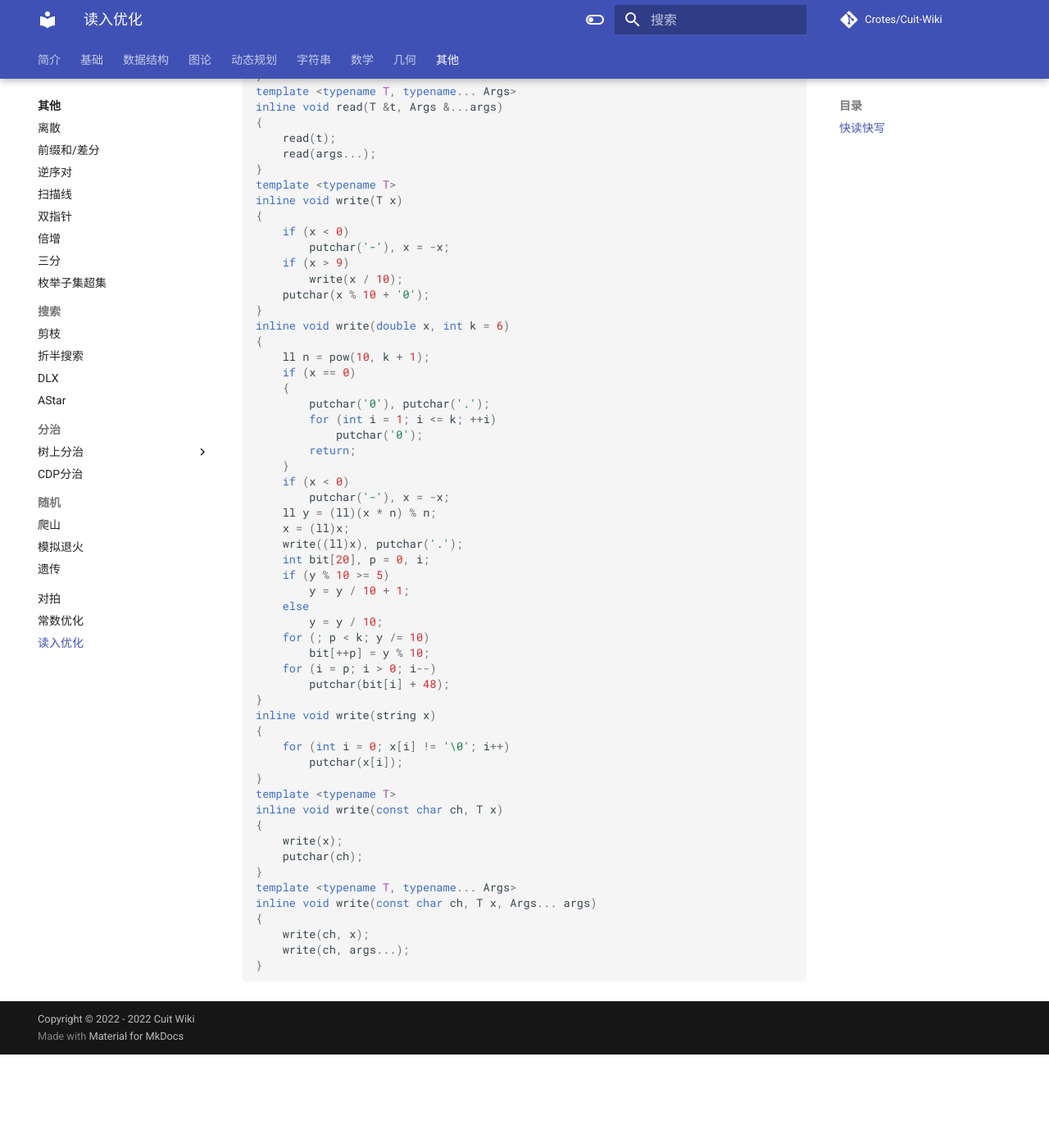
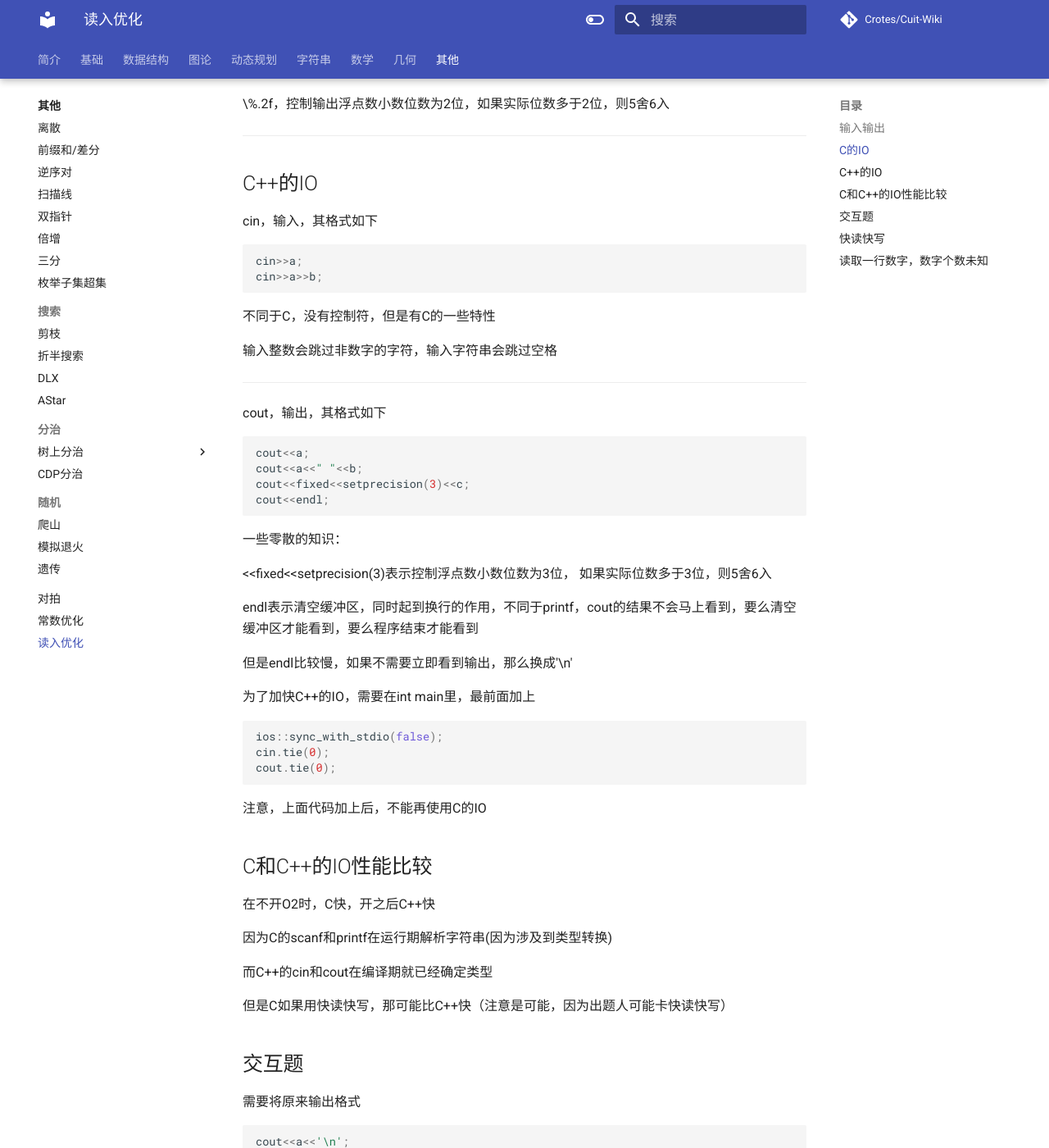
Before and after one commit to Crotes/Cuit-Wiki, an MkDocs documentation site: the page built from docs/Others/读入优化.md, in a window 1280 px wide and 1400 px high, scrolled down 1424 px. Shown: the whole window at 82% size. Built offline with MkDocs 1.6.1 and Material for MkDocs 9.7.7, drawn with Linux system fonts in a browser that asks for light colours; comment, search, counter and statistics services are not loaded; before the commit the page ends 2710 px from its top, so only the background shows below that; some of the changed text lies outside the part shown.

Commit message:
Update 读入优化.md

````diff
--- a/docs/Others/读入优化.md
+++ b/docs/Others/读入优化.md
@@ -1,3 +1,107 @@
+## 输入输出
+>输入输出(input/output)，以下简写为IO
+
+## C的IO
+>这里只讲scanf和printf
+>getchar,putchar,puts等，可以自己查Cpp Reference
+
+scanf，格式化输入并赋值给变量，其格式如下
+```cpp
+scanf("%控制符",&变量名);
+scanf("%控制符%控制符",&变量名,&变量名);
+```
+需要记忆常见数据类型对应的控制符
+
+数据类型|控制符|
+--|:--:|
+int|d|
+long long|lld|
+char|c|
+char*(字符串)|s|
+float|f|
+double|lf|
+
+一些零散的知识：
+
+%d会跳过非数字的字符，$s会跳过空格
+
+%3d可以控制数字输入位数为3位，多于这个位数的不会读入
+
+$c会输入所有的字符，包括空格和换行
+
+---
+printf，格式化输出，其格式如下
+```cpp
+printf("%控制符",变量名);
+printf("%控制符 %控制符",变量名);
+```
+控制符和输入一样
+
+一些零散的知识：
+
+%-05d
+
+5表示输出位数至少为5位，如果实际位数少于5位，则补上一些字符，默认补空格
+
+0表示补0
+
+-表示左对齐，默认右对齐
+
+\%.2f，控制输出浮点数小数位数为2位，如果实际位数多于2位，则5舍6入
+
+---
+## C++的IO
+cin，输入，其格式如下
+```cpp
+cin>>a;
+cin>>a>>b;
+```
+不同于C，没有控制符，但是有C的一些特性
+
+输入整数会跳过非数字的字符，输入字符串会跳过空格
+
+---
+cout，输出，其格式如下
+```cpp
+cout<<a;
+cout<<a<<" "<<b;
+cout<<fixed<<setprecision(3)<<c;
+cout<<endl;
+```
+一些零散的知识：
+
+<<fixed<<setprecision(3)表示控制浮点数小数位数为3位， 如果实际位数多于3位，则5舍6入
+
+endl表示清空缓冲区，同时起到换行的作用，不同于printf，cout的结果不会马上看到，要么清空缓冲区才能看到，要么程序结束才能看到
+
+但是endl比较慢，如果不需要立即看到输出，那么换成'\n'
+
+为了加快C++的IO，需要在int main里，最前面加上
+```cpp
+ios::sync_with_stdio(false);
+cin.tie(0);
+cout.tie(0);
+```
+注意，上面代码加上后，不能再使用C的IO
+
+## C和C++的IO性能比较
+在不开O2时，C快，开之后C++快
+
+因为C的scanf和printf在运行期解析字符串(因为涉及到类型转换)
+
+而C++的cin和cout在编译期就已经确定类型
+
+但是C如果用快读快写，那可能比C++快（注意是可能，因为出题人可能卡快读快写）
+## 交互题
+需要将原来输出格式
+```cpp
+cout<<a<<'\n';
+```
+改为下面这种格式
+```cpp
+cout<<a<<endl;
+fflush(stdout);
+```
 ## 快读快写
 ```cpp
 template <typename T>
@@ -123,3 +227,22 @@ inline void write(const char ch, T x, Args... args)
     write(ch, args...);
 }
 ```
+## 读取一行数字，数字个数未知
+```cpp
+pair<int, int> solve(string s)
+{
+    int c = s[0] == '+' ? 1 : -1;
+    int res = 0, len = s.size();
+    for (int i = 1; i < len; i++)
+        res = res * 10 + s[i] - '0';
+    return {res, c};
+}
+string s;
+getline(cin, s);
+stringstream ss;
+ss << s;
+while (ss >> s)
+{
+    auto res = solve(s);
+}
+```
````
